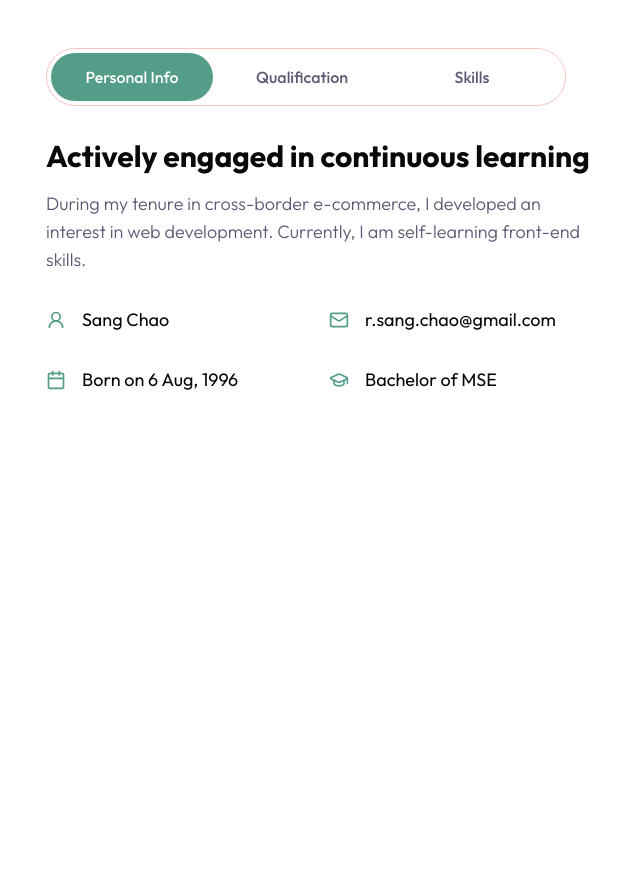
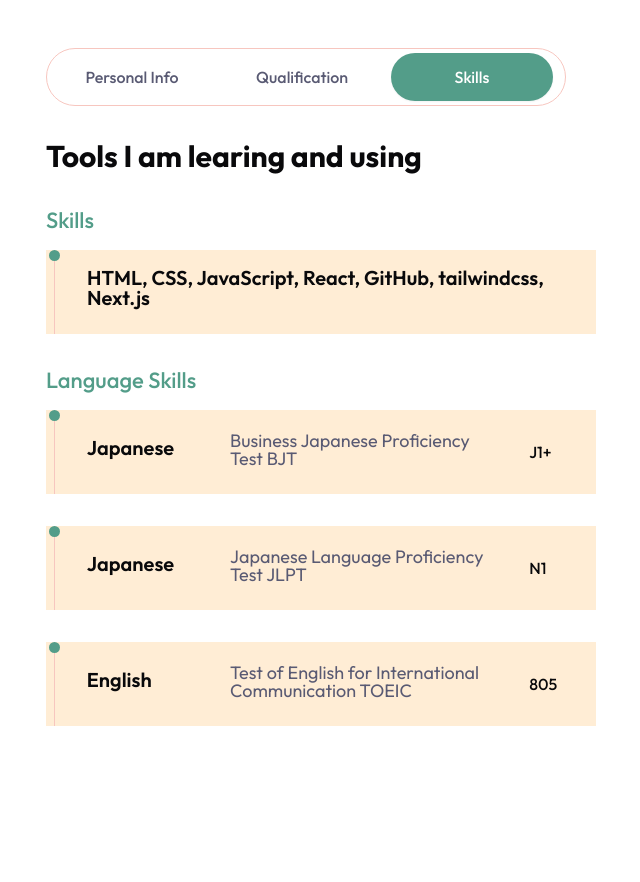
Before and after one commit to SangSC/my-portfolio, a Next.js app: page / in a window 1280 px wide. Shown: the part 900-1782 px from the top of the page, without its empty margins (319-959 px from the left). Built offline with nearby package versions, Linux system fonts and the light colour scheme.

Commit message:
about-defaultTab

```diff
--- a/components/About.jsx
+++ b/components/About.jsx
@@ -109,7 +109,7 @@ const About = () => {
         <div className="flex flex-col justify-center items-center xl:flex-row">
           {/* tabs */}
           <div className="flex-1 xl:flex xl:justify-center">
-            <Tabs defaultValue="personal">
+            <Tabs defaultValue="skills">
               <TabsList className="w-full grid xl:grid-cols-3 xl:max-w-[520px] xl:border xl:dark:border ">
                 <TabsTrigger className="w-[162px]" value="personal">
                   Personal Info
```
